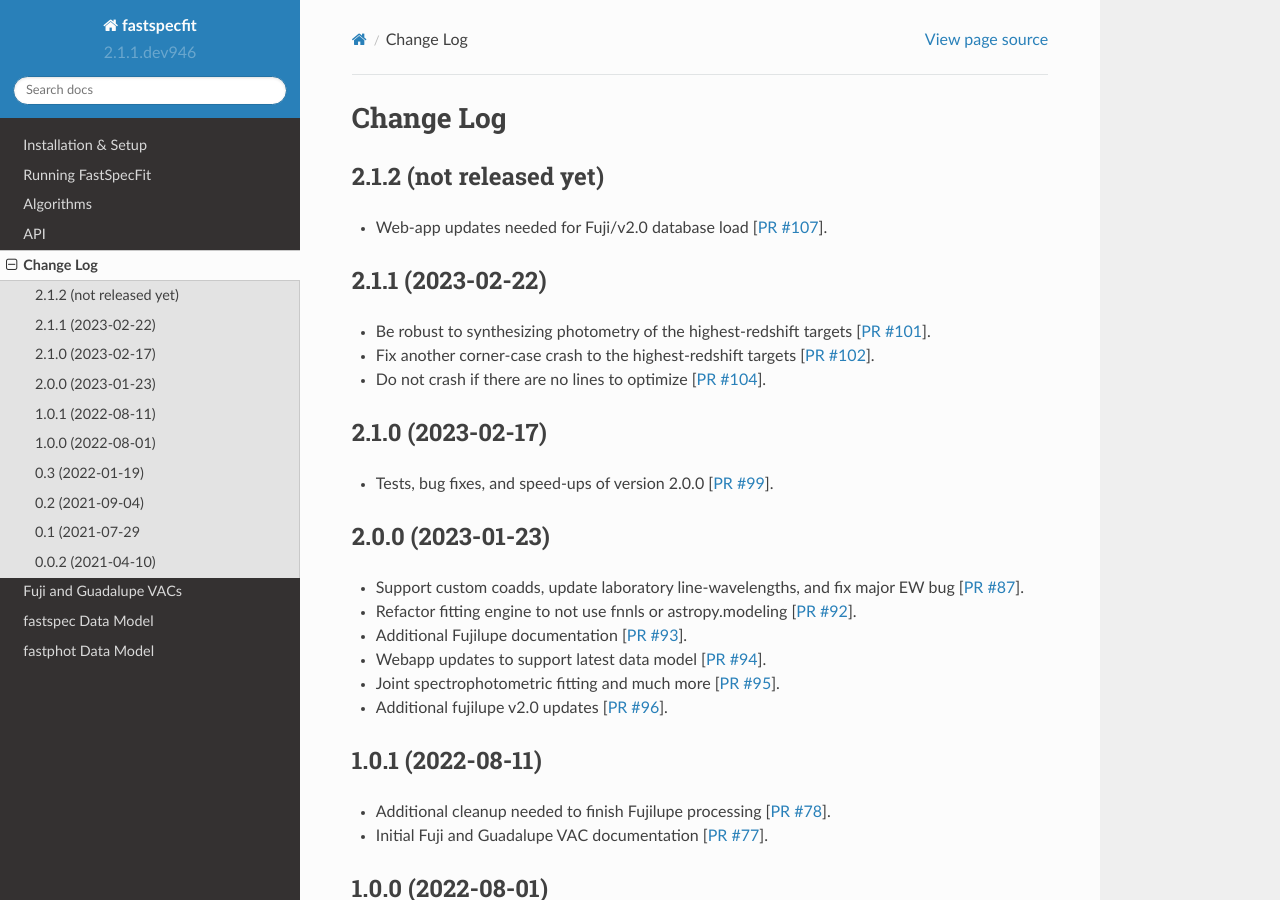
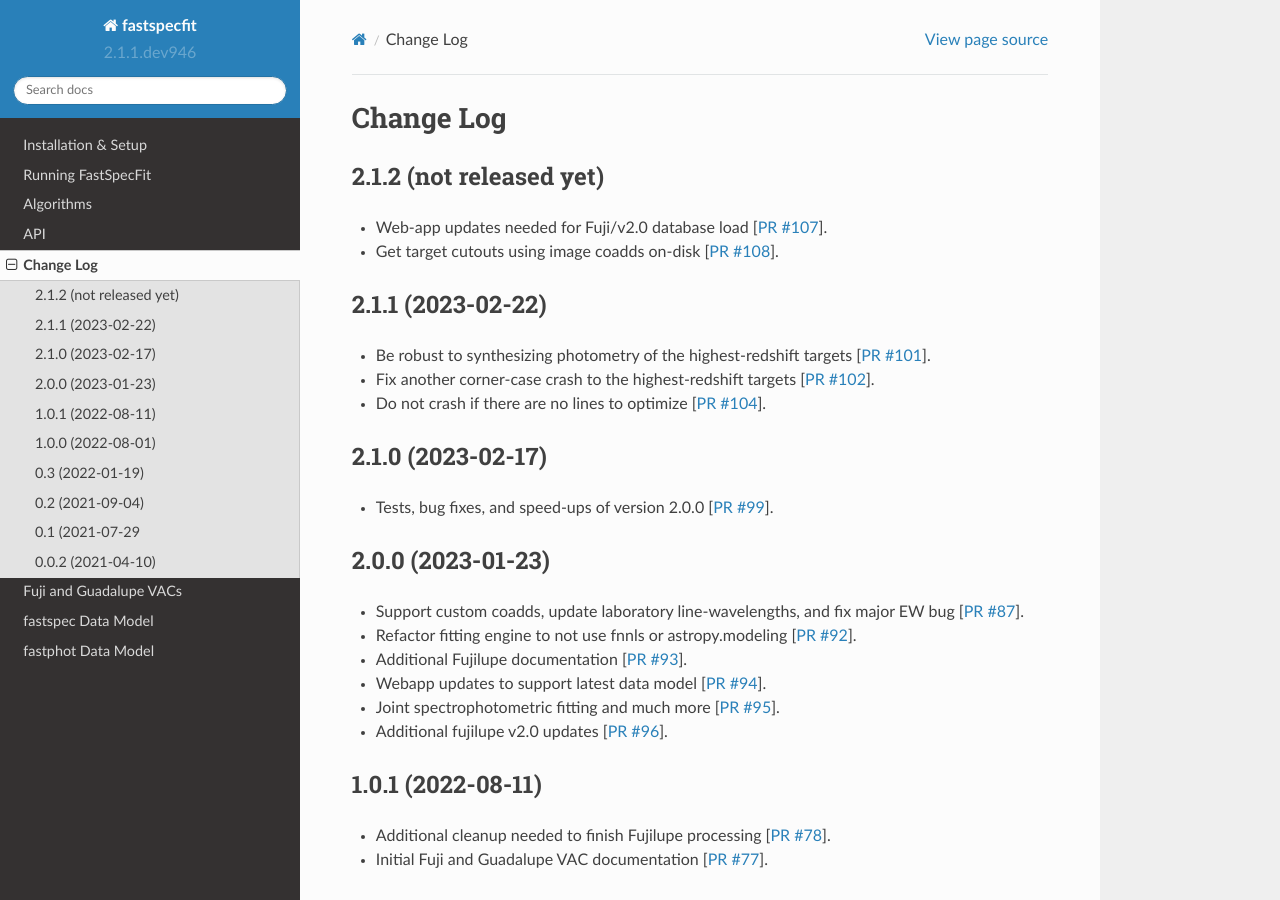
Before and after one commit to desihub/fastspecfit, a Sphinx documentation site: the page built from doc/changes.rst, in a window 1280 px wide and 900 px high. Built offline with Sphinx 7.4.7 and the Read the Docs theme 2.0.0, drawn with Linux system fonts in a browser that asks for light colours.

Commit message:
fix doc failure; update change log

```diff
--- a/doc/api.rst
+++ b/doc/api.rst
@@ -14,9 +14,6 @@ API
    :members:
 
 .. automodule:: fastspecfit.fastspecfit
-   :members:
-
-.. automodule:: fastspecfit.fnnls
    :members:
 
 .. automodule:: fastspecfit.html
--- a/doc/changes.rst
+++ b/doc/changes.rst
@@ -6,8 +6,10 @@ Change Log
 ------------------------
 
 * Web-app updates needed for Fuji/v2.0 database load [`PR #107`_].
+* Get target cutouts using image coadds on-disk [`PR #108`_].
 
 .. _`PR #107`: https://github.com/desihub/fastspecfit/pull/107
+.. _`PR #108`: https://github.com/desihub/fastspecfit/pull/108
 
 2.1.1 (2023-02-22)
 ------------------
```
